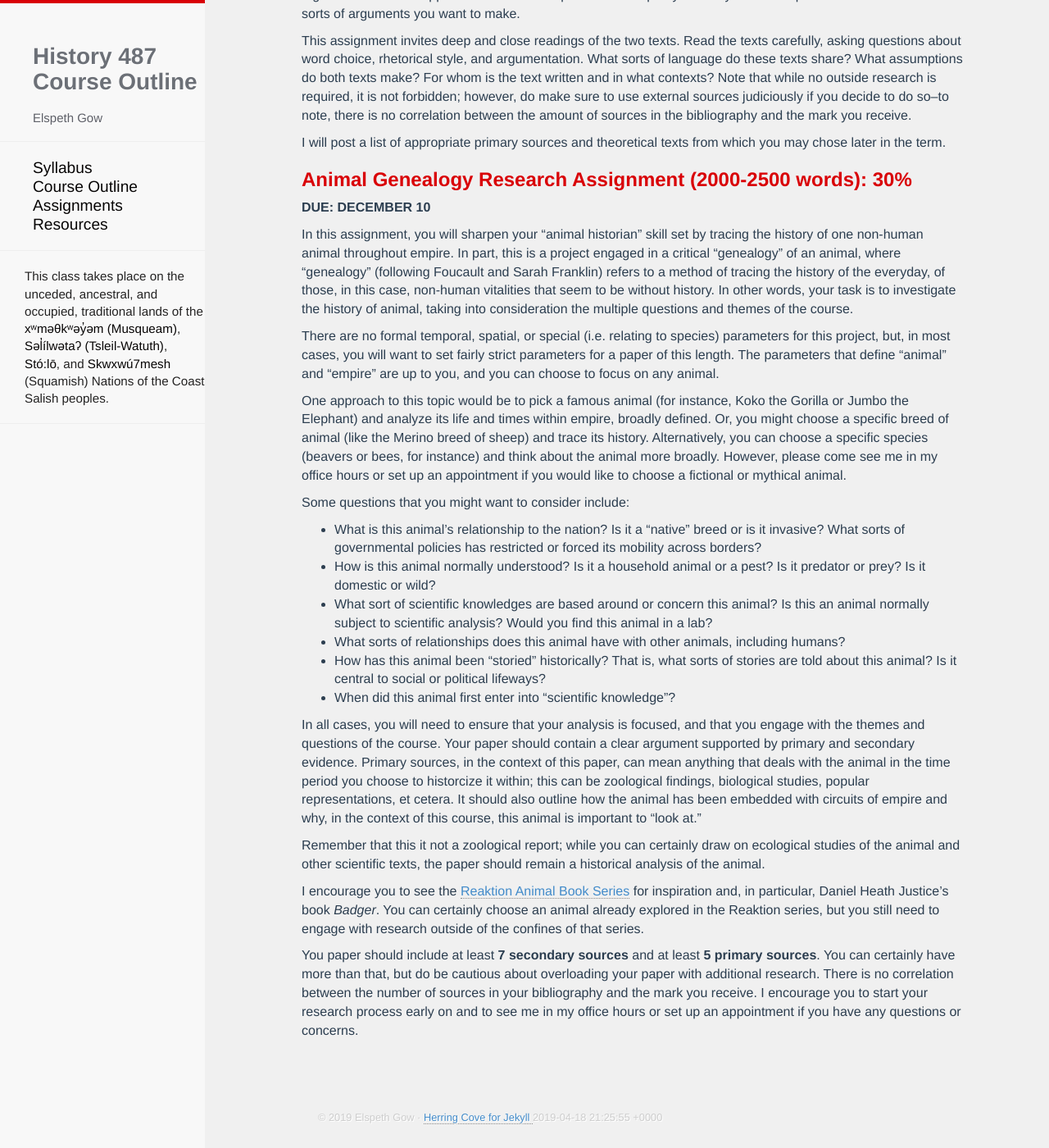
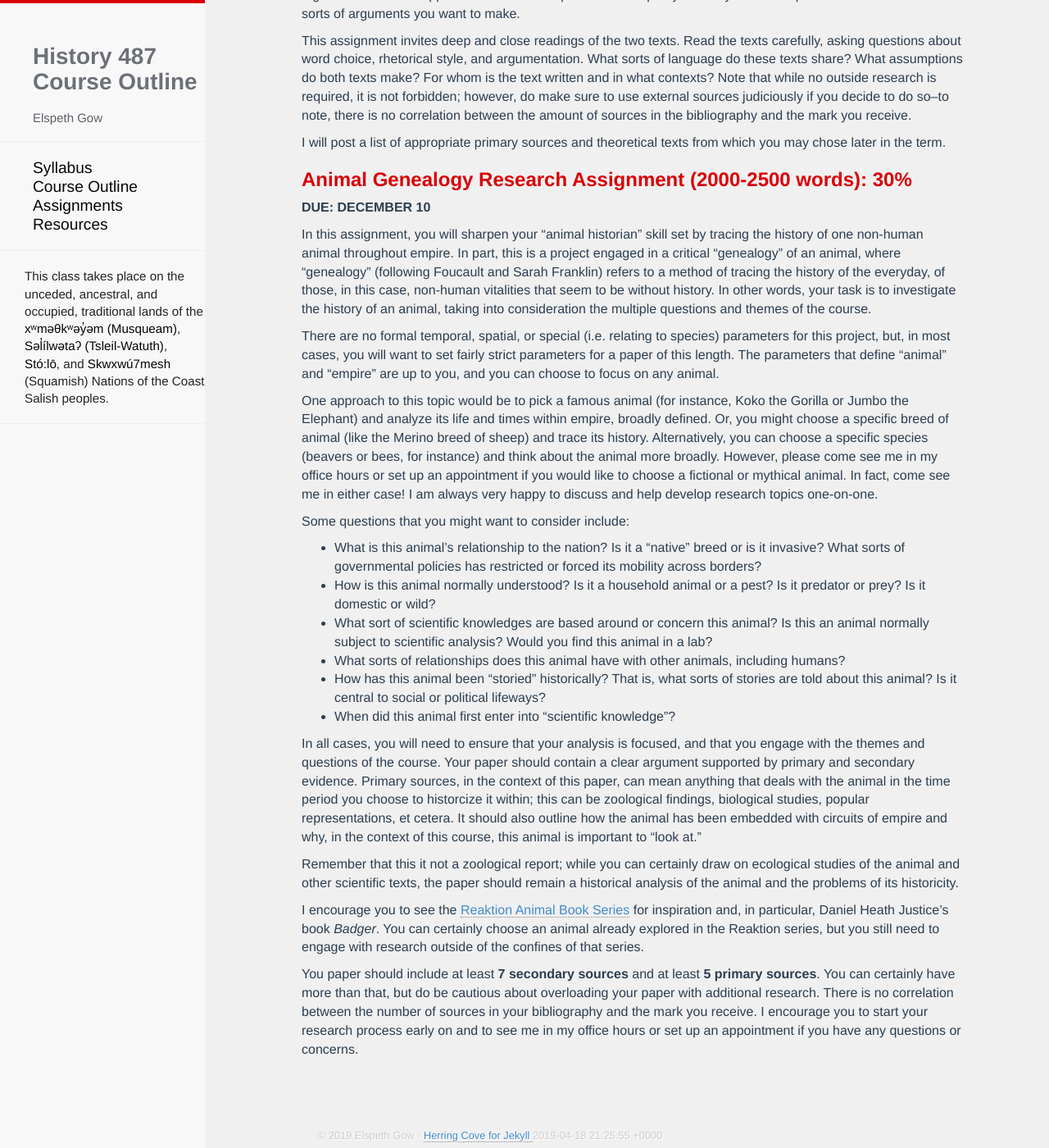
Before and after one commit to esgow/HIST487, a Jekyll site: the page built from assignments.md, in a window 1280 px wide and 1400 px high, scrolled down 1163 px. Shown: the whole window at 82% size. Built offline with Jekyll 4.4.1, drawn with Linux system fonts in a browser that asks for light colours; nearby versions of some CDN libraries; Markdown is read by kramdown in place of the engine named in the settings; before the commit the page ends 2540 px from its top, so only the background shows below that.

Commit message:
Update assignments.md

```diff
--- a/assignments.md
+++ b/assignments.md
@@ -43,12 +43,12 @@ I will post a list of appropriate primary sources and theoretical texts from whi
 
 **DUE: DECEMBER 10**
 
-In this assignment, you will sharpen your "animal historian" skill set by tracing the history of one non-human animal throughout empire. In part, this is a project engaged in a critical "genealogy" of an animal, where "genealogy" (following Foucault and Sarah Franklin) refers to a method of tracing the history of the everyday, of those, in this case, non-human vitalities that seem to be without history. In other words, your task is to investigate the history of animal, taking into consideration the multiple questions and themes of the course.
+In this assignment, you will sharpen your "animal historian" skill set by tracing the history of one non-human animal throughout empire. In part, this is a project engaged in a critical "genealogy" of an animal, where "genealogy" (following Foucault and Sarah Franklin) refers to a method of tracing the history of the everyday, of those, in this case, non-human vitalities that seem to be without history. In other words, your task is to investigate the history of an animal, taking into consideration the multiple questions and themes of the course.
 
 
 There are no formal temporal, spatial, or special (i.e. relating to species) parameters for this project, but, in most cases, you will want to set fairly strict parameters for a paper of this length. The parameters that define "animal" and "empire" are up to you, and you can choose to focus on any animal.
 
-One approach to this topic would be to pick a famous animal (for instance, Koko the Gorilla or Jumbo the Elephant) and analyze its life and times within empire, broadly defined. Or, you might choose a specific breed of animal (like the Merino breed of sheep) and trace its history. Alternatively, you can choose a specific species (beavers or bees, for instance) and think about the animal more broadly. However, please come see me in my office hours or set up an appointment if you would like to choose a fictional or mythical animal.
+One approach to this topic would be to pick a famous animal (for instance, Koko the Gorilla or Jumbo the Elephant) and analyze its life and times within empire, broadly defined. Or, you might choose a specific breed of animal (like the Merino breed of sheep) and trace its history. Alternatively, you can choose a specific species (beavers or bees, for instance) and think about the animal more broadly. However, please come see me in my office hours or set up an appointment if you would like to choose a fictional or mythical animal. In fact, come see me in either case! I am always very happy to discuss and help develop research topics one-on-one.
 
 Some questions that you might want to consider include:
 
@@ -61,7 +61,7 @@ Some questions that you might want to consider include:
 
 In all cases, you will need to ensure that your analysis is focused, and that you engage with the themes and questions of the course. Your paper should contain a clear argument supported by primary and secondary evidence. Primary sources, in the context of this paper, can mean anything that deals with the animal in the time period you choose to historcize it within; this can be zoological findings, biological studies, popular representations, et cetera. It should also outline how the animal has been embedded with circuits of empire and why, in the context of this course, this animal is important to "look at."
 
-Remember that this it not a zoological report; while you can certainly draw on ecological studies of the animal and other scientific texts, the paper should remain a historical analysis of the animal.
+Remember that this it not a zoological report; while you can certainly draw on ecological studies of the animal and other scientific texts, the paper should remain a historical analysis of the animal and the problems of its historicity.
 
 I encourage you to see the [Reaktion Animal Book Series](http://www.reaktionbooks.co.uk/results.asp?SF1=series_exact&ST1=ANIMAL&DS=ANIMAL&SORT=sort_title) for inspiration and, in particular, Daniel Heath Justice's book *Badger*. You can certainly choose an animal already explored in the Reaktion series, but you still need to engage with research outside of the confines of that series.
 
```
